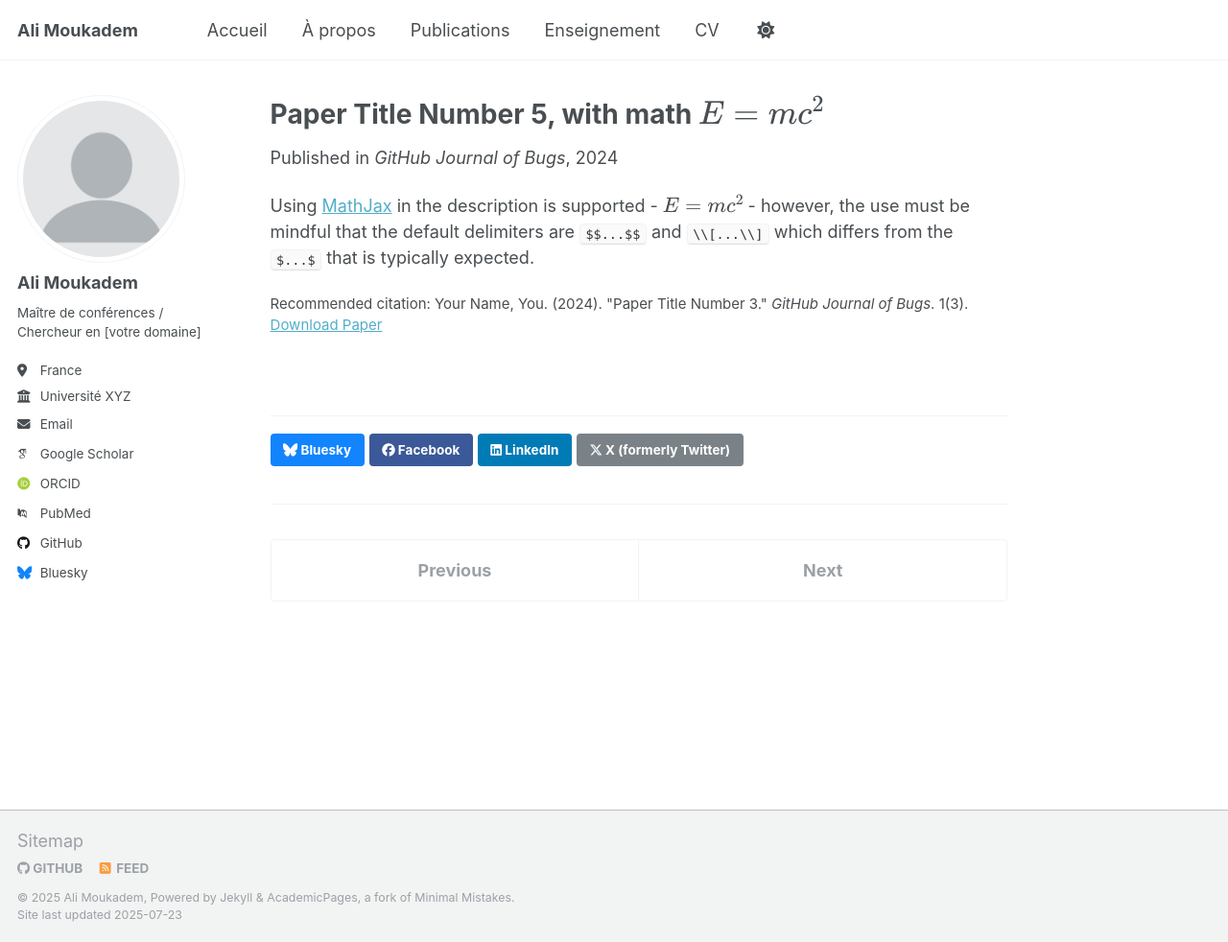
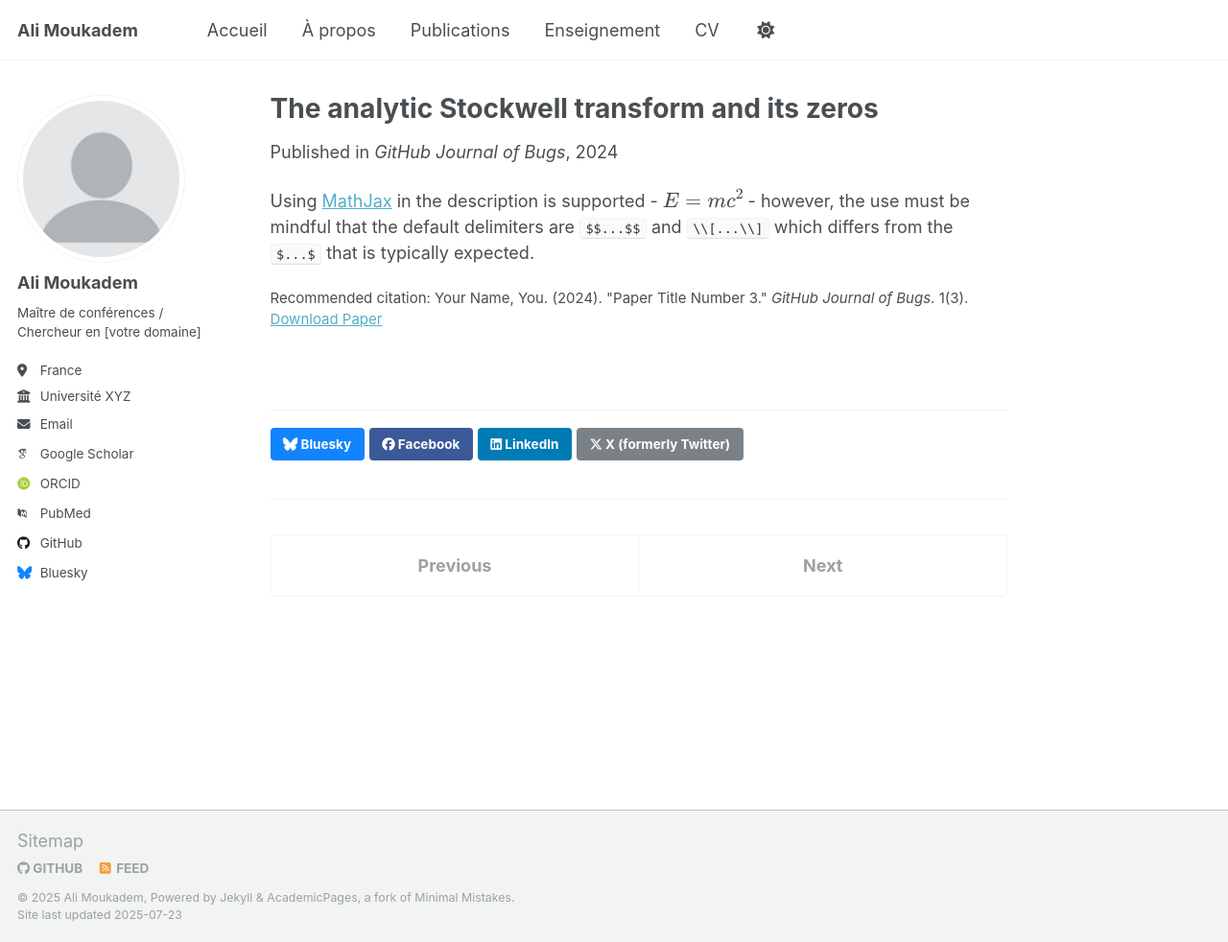
Before and after one commit to AMoukadem/amoukadem.github.io, a Jekyll site: the page built from _publications/2025-06-08-paper-title-number-5.md, in a window 1280 px wide and 982 px high. Shown: the whole window at 96% size. Built offline with Jekyll 4.4.1, drawn with Linux system fonts in a browser that asks for light colours; some web fonts are replaced; a script that is not in the unit is left out.

Commit message:
Update 2025-06-08-paper-title-number-5.md

```diff
--- a/_publications/2025-06-08-paper-title-number-5.md
+++ b/_publications/2025-06-08-paper-title-number-5.md
@@ -1,5 +1,5 @@
 ---
-title: "Paper Title Number 5, with math $$E=mc^2$$"
+title: "The analytic Stockwell transform and its zeros"
 collection: publications
 category: conferences
 permalink: /publication/2024-02-17-paper-title-number-4
```
